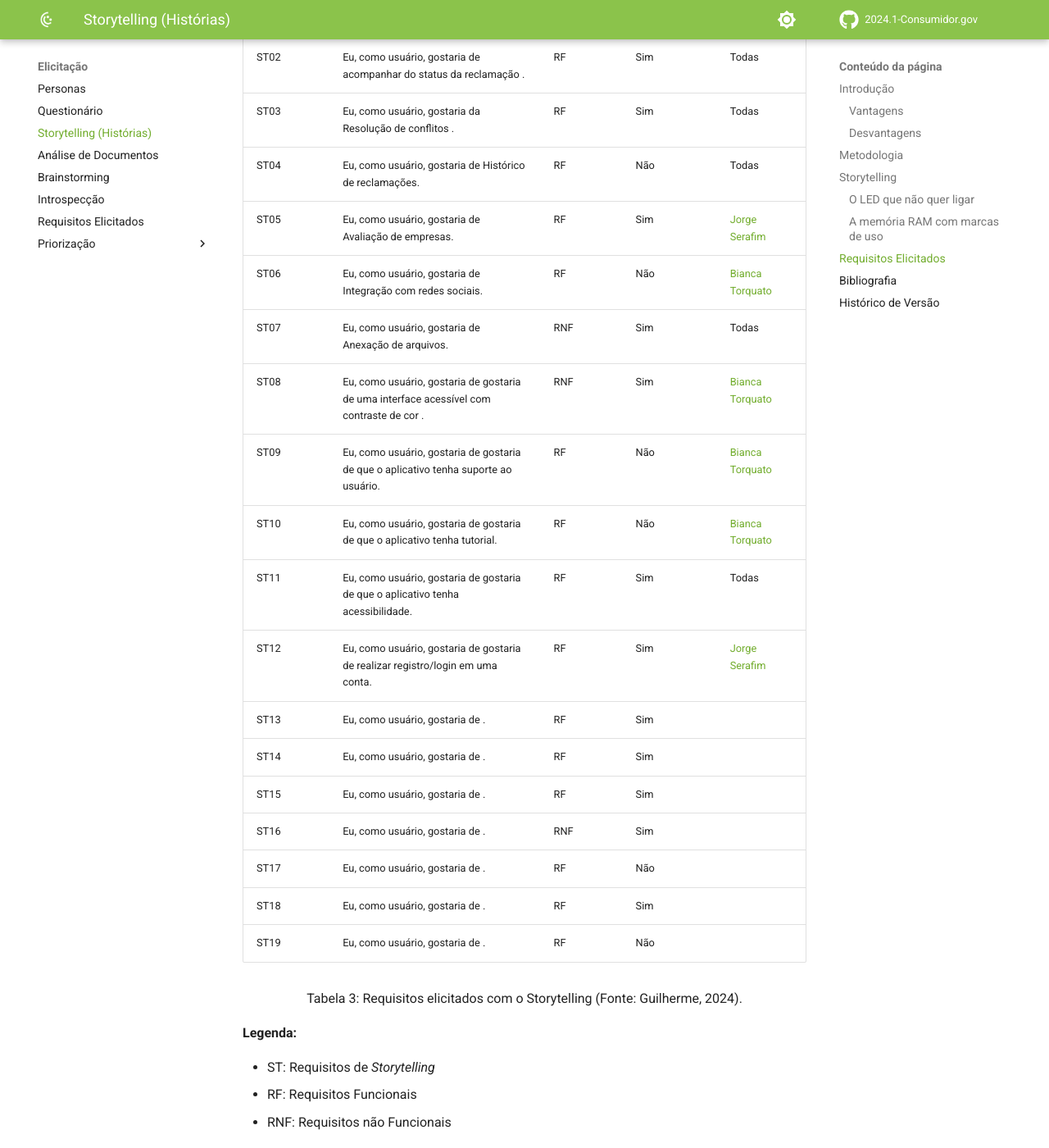
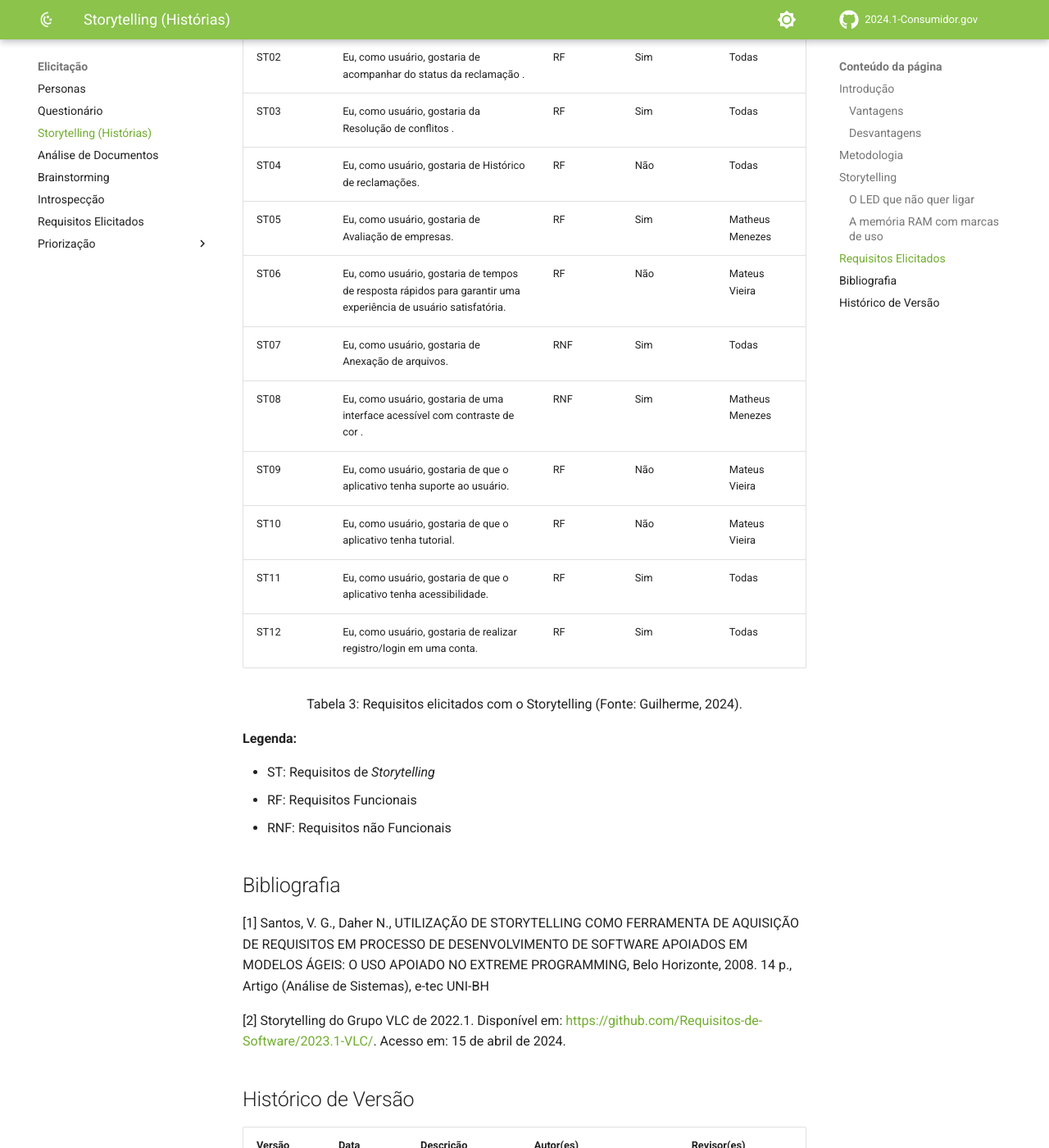
Before and after one commit to Requisitos-de-Software/2024.1-Grupo08, an MkDocs documentation site: the page built from docs/Elicitação/Storytelling.md, in a window 1280 px wide and 1400 px high, scrolled down 3534 px. Shown: the whole window at 82% size. Built offline with MkDocs 1.6.1 and Material for MkDocs 9.7.7, drawn with Linux system fonts in a browser that asks for light colours; comment, search, counter and statistics services are not loaded; some of the changed text lies outside the part shown.

Commit message:
Finalizando Storytelling

```diff
--- a/docs/Elicitação/Storytelling.md
+++ b/docs/Elicitação/Storytelling.md
@@ -75,21 +75,14 @@ Vídeo 2: gravação do StoryTelling 2 (Fonte: Meister, Guilherme, 2024).
 | ST02          | Eu, como usuário, gostaria de acompanhar do status da reclamação .                      | RF   | Sim          | Todas |
 | ST03          | Eu, como usuário, gostaria da Resolução de conflitos .             | RF   | Sim          | Todas |
 | ST04          | Eu, como usuário, gostaria de Histórico de reclamações.     | RF   | Não          | Todas |
-| ST05          | Eu, como usuário, gostaria de Avaliação de empresas.                    | RF   | Sim          | [Jorge Serafim](https://github.com/Requisitos-de-Software/2024.1-Consumidor.gov/blob/main/assets/img/Elicita%C3%A7%C3%A3o/jorge.jpeg) |
-| ST06          | Eu, como usuário, gostaria de Integração com redes sociais.                       | RF   | Não          | [Bianca Torquato](https://github.com/Requisitos-de-Software/2024.1-Consumidor.gov/blob/main/assets/img/Elicita%C3%A7%C3%A3o/bianca.jpeg) |
+| ST05          | Eu, como usuário, gostaria de Avaliação de empresas.                    | RF   | Sim          | Matheus Menezes |
+| ST06          | Eu, como usuário, gostaria de tempos de resposta rápidos para garantir uma experiência de usuário satisfatória.                       | RF   | Não          | Mateus Vieira |
 | ST07          | Eu, como usuário, gostaria de Anexação de arquivos.        | RNF  | Sim          | Todas |
-| ST08          | Eu, como usuário, gostaria de gostaria de uma interface acessível com contraste de cor .                                | RNF   | Sim          | [Bianca Torquato](https://github.com/Requisitos-de-Software/2024.1-Consumidor.gov/blob/main/assets/img/Elicita%C3%A7%C3%A3o/bianca.jpeg)|
-| ST09          | Eu, como usuário, gostaria de gostaria de que o aplicativo tenha suporte ao usuário. | RF | Não          | [Bianca Torquato](https://github.com/Requisitos-de-Software/2024.1-Consumidor.gov/blob/main/assets/img/Elicita%C3%A7%C3%A3o/bianca.jpeg) |
-| ST10          | Eu, como usuário, gostaria de gostaria de que o aplicativo tenha tutorial.                | RF   | Não          | [Bianca Torquato](https://github.com/Requisitos-de-Software/2024.1-Consumidor.gov/blob/main/assets/img/Elicita%C3%A7%C3%A3o/bianca.jpeg) |
-| ST11          | Eu, como usuário, gostaria de gostaria de que o aplicativo tenha acessibilidade.                              | RF   | Sim          | Todas |
-| ST12          | Eu, como usuário, gostaria de gostaria de realizar registro/login em uma conta.                                       | RF   | Sim          | [Jorge Serafim](https://github.com/Requisitos-de-Software/2024.1-Consumidor.gov/blob/main/assets/img/Elicita%C3%A7%C3%A3o/jorge.jpeg) |
-| ST13          | Eu, como usuário, gostaria de .                                     | RF   | Sim          |  |
-| ST14          | Eu, como usuário, gostaria de .                        | RF   | Sim          |  |
-| ST15          | Eu, como usuário, gostaria de .      | RF   | Sim          |  |
-| ST16          | Eu, como usuário, gostaria de .                | RNF   | Sim          |  |
-| ST17          | Eu, como usuário, gostaria de .           | RF   | Não          |  |
-| ST18          | Eu, como usuário, gostaria de .                     | RF   | Sim          |  |
-| ST19          | Eu, como usuário, gostaria de .               | RF   | Não          |  |
+| ST08          | Eu, como usuário, gostaria de uma interface acessível com contraste de cor .                                | RNF   | Sim          | Matheus Menezes|
+| ST09          | Eu, como usuário, gostaria de que o aplicativo tenha suporte ao usuário. | RF | Não          | Mateus Vieira |
+| ST10          | Eu, como usuário, gostaria de que o aplicativo tenha tutorial.                | RF   | Não          | Mateus Vieira |
+| ST11          | Eu, como usuário, gostaria de que o aplicativo tenha acessibilidade.                              | RF   | Sim          | Todas |
+| ST12          | Eu, como usuário, gostaria de realizar registro/login em uma conta.                                       | RF   | Sim          | Todas |
 
 <div style="text-align: center">
 <p> Tabela 3: Requisitos elicitados com o Storytelling (Fonte: Guilherme, 2024).</p>
@@ -113,3 +106,4 @@ Vídeo 2: gravação do StoryTelling 2 (Fonte: Meister, Guilherme, 2024).
 | Versão | Data          | Descrição           | Autor(es)     |  Revisor(es)  |
 | ------ | ------------- | ---------------------------------- | ------------- | ------------- |
 | `1.0`  | 04/04/2024 | Criação do documento | [Guilherme Meister](https://github.com/gmeister18) e [Matheus Ferreira](https://github.com/matferreira1) | [Henrique Galdino](https://github.com/hgaldino05) e [Rodrigo ](https://github.com/rodrigogontijoo) |
+| `1.1`  | 17/04/2024 | Mudança nas histórias | [Guilherme Meister](https://github.com/gmeister18) e [Matheus Ferreira](https://github.com/matferreira1) | [Henrique Galdino](https://github.com/hgaldino05) e [Rodrigo ](https://github.com/rodrigogontijoo) |
```
